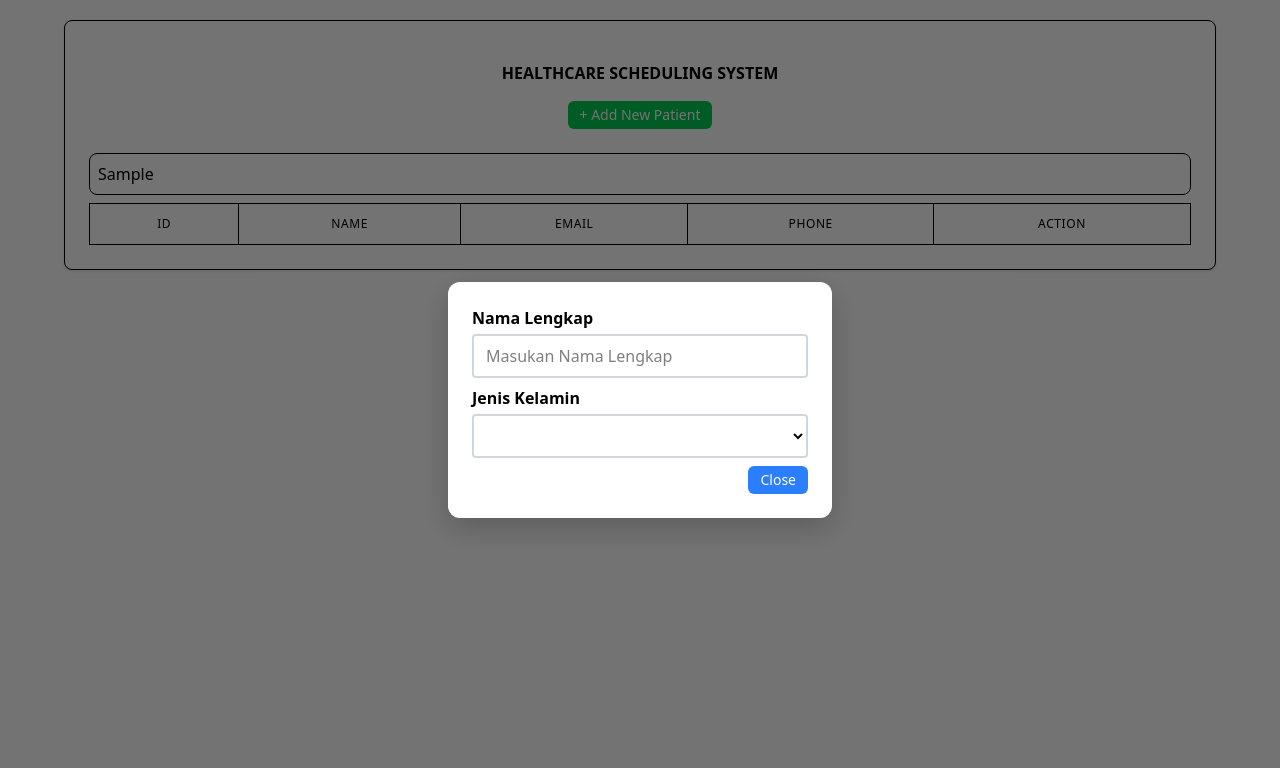
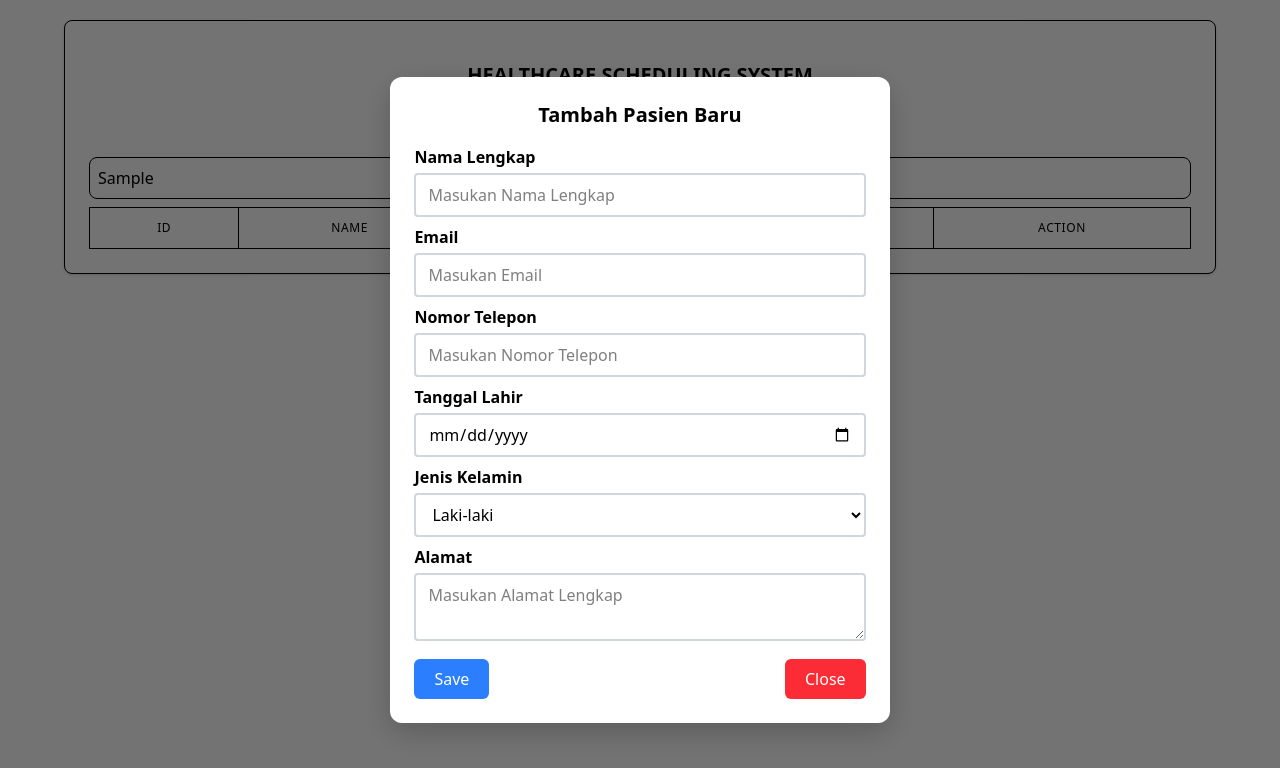
Before and after one commit to Dikin19/healthcare-scheduling-system, a React (Vite) app in the folder front-end/: page / in a window 1280 px wide. Both pictures are taken after typing "Sample" into the empty fields and a click on the button "+ Add New Patient". Shown: the top 768 px of the page. Built offline with nearby package versions, Linux system fonts and the light colour scheme.

Commit message:
feat(patient): implement add new patient feature

```diff
--- a/front-end/package.json
+++ b/front-end/package.json
@@ -17,7 +17,9 @@
     "react-dom": "^19.2.4",
     "react-router": "^7.13.0",
     "react-router-dom": "^7.13.0",
+    "react-toastify": "^11.0.5",
     "tailwindcss": "^4.1.18",
+    "toastify": "^2.0.1",
     "zustand": "^5.0.10"
   },
   "devDependencies": {
--- /dev/null
+++ b/front-end/src/components/form/formTextarea.jsx
@@ -0,0 +1,39 @@
+
+
+
+
+export default function FormTextarea({
+
+    label,
+    name,
+    value,
+    onChange,
+    placeholder,
+    error,
+    row = 3
+
+}) {
+
+    return (
+        <div>
+            <label className="block font-semibold mb-1">
+                {label}
+            </label>
+
+            <textarea
+                name={name}
+                value={value}
+                onChange={onChange}
+                // rows={rows}
+                placeholder={placeholder}
+                className={`w-full border-2 rounded px-3 py-2 focus:outline-none focus:border-blue-500
+                ${error ? 'border-red-500' : 'border-gray-300'}`}
+            />
+
+                {error && (
+                <p className="text-red-500 text-sm mt-1">{error}</p>
+                )}
+
+        </div>
+    );
+}
--- /dev/null
+++ b/front-end/src/hooks/usePatientForm.js
@@ -0,0 +1,126 @@
+
+import {useState, useEffect} from "react"
+import { useQuery, useMutation } from "@apollo/client/react";
+import { toast } from "react-toastify";
+import { GET_PATIENTS, CREATE_PATIENT} from "../graphql/queries";
+
+
+export default function UsePatientForm(onSuccess) {
+
+    const initialFormData = {
+        name: "",
+        email: "",
+        phone: "",
+        address: "",
+        dateOfBirth: "",
+        gender: "Laki-laki"
+    };
+
+    const [formData, setFormData] = useState(initialFormData);
+
+
+    const [errors, setErrors] = useState({})
+
+    const [createPatient, {loading: creating}] = useMutation(CREATE_PATIENT, {
+        refetchQueries: [{query: GET_PATIENTS, variables: {search: ""}},
+        ]
+    });
+
+    const validate = () => {
+
+        const newErrors = []
+
+        if (!formData.name.trim()){
+            newErrors.name = "Nama wajib diisi"
+        }
+
+        if (!formData.email.trim()) {
+            newErrors.email = "Email wajib diisi"
+        }
+
+        if (!formData.phone.trim()) {
+            newErrors.phone = "Phone wajib diisi"
+
+        }
+        if (!formData.address.trim()) {
+            newErrors.address = "Alamat wajib diisi"
+        }
+
+        if (!formData.dateOfBirth.trim()) {
+            newErrors.dateOfBirth = " Tanggal wajib diisi"
+        }
+
+        setErrors(newErrors);
+        return Object.keys(newErrors).length === 0;
+
+    }
+
+    const resetForm = () => {
+        setFormData(initialFormData);
+        setErrors({});
+    };
+
+    const handleChange = (e) => {
+        const { name, value } = e.target;
+
+
+        setFormData(prev => ({
+            ...prev,
+            [name]: value
+        }));
+
+        if (errors[name]) {
+            setErrors(prev => ({
+                ...prev,
+                [name]: ""
+            }));
+        }
+    };
+
+    const handleSubmit = async (e) => {
+        e.preventDefault()
+
+        if (!validate()) {
+            toast.error("Mohon lengkapi semua field yang wajib diisi!", {
+                position: "top-right"
+            });
+            return;
+        }
+
+        try {
+
+            await createPatient({
+                variables : {
+                    input: formData
+                }
+            });
+
+            toast.success("pasien berhasil ditambahkan", {
+                position: "top-right"
+            });
+
+            resetForm();
+
+            if (onSuccess) {
+                onSuccess();
+            }
+
+        } catch (error) {
+            toast.error("Terjadi kesalahan: " + error.message, {
+                position: "top-right"
+            });
+
+        }
+
+    };
+
+    return {
+        formData,
+        errors,
+        handleSubmit,
+        handleChange,
+        resetForm
+    }
+
+
+}
--- a/front-end/src/pages/PatientList.jsx
+++ b/front-end/src/pages/PatientList.jsx
@@ -8,6 +8,8 @@ import Button from "../components/button/button";
 import { useNavigate } from "react-router-dom"
 import FormInput from "../components/form/formInput";
 import FormSelect from "../components/form/formSelect";
+import FormTextArea from "../components/form/formtextarea";
+import UsePatientForm from "../hooks/usePatientForm";
 
 
 
@@ -16,9 +18,13 @@ export default function PatientList() {
 
     const search = usePatientStore((s) => s.search);
     const [showForm, setShowForm] = useState(false)
-
     const navigate = useNavigate()
 
+    const handleSuccess = () => {
+        setShowForm(false);
+    };
+
+    const {formData, errors, handleSubmit, handleChange, resetForm} = UsePatientForm(handleSuccess)
     const { data, loading, error } = useQuery(GET_PATIENTS, { variables: { search: "" } });
     // console.log("apa data masuk", data);
     const dataPatients = data?.patients
@@ -40,6 +46,10 @@ export default function PatientList() {
 
     }, [dataPatients, search])
 
+    const genderOption = [
+        {value: "Laki-Laki", label: "Laki-laki"},
+        {value: "Perempuan", label: "Perempuan"}
+    ]
 
     return (
 
@@ -54,42 +64,119 @@ export default function PatientList() {
 
             </div>
 
-            <div className="uppercase text-lx font-bold text-center mb-4 mt-4">
+            <div className="uppercase text-base sm:text-lg md:text-xl font-bold text-center mb-3 sm:mb-4 mt-3 sm:mt-4">
                 Healthcare Scheduling System
             </div>
 
-            <div className="flex flex-wrap gap-3 justify-center mb-6">
+            <div className="flex flex-wrap gap-2 sm:gap-3 justify-center mb-4 sm:mb-6">
                 <div>
-                    <Button size="small" label="+ Add New Patient" variant="success" onClick={()=> setShowForm(true)}/>
+                    <Button
+                    size="small"
+                    label="+ Add New Patient"
+                    variant="success"
+                    onClick={()=>
+                    setShowForm(true)}/>
                 </div>
 
             </div>
 
             {showForm && (
-                <div className="fixed inset-0 z-[1000] flex items-center justify-center bg-black/55">
-                    <div className="bg-white p-6 rounded-xl w-[30%] max-w-[90%] animate-scaleFade shadow-[0_10px_30px_rgba(0,0,0,0.2)]">
+                <div className="fixed inset-0 z-[1000] flex items-center justify-center bg-black/55 p-4">
+                    <div className="bg-white p-4 sm:p-6 rounded-xl w-full sm:w-[90%] md:w-[70%] lg:w-[50%] xl:w-[40%] max-w-2xl max-h-[90vh] overflow-y-auto animate-scaleFade shadow-[0_10px_30px_rgba(0,0,0,0.2)]">
+                        <h2 className="text-lg sm:text-xl font-bold mb-4 text-center">Tambah Pasien Baru</h2>
 
+                        <form onSubmit={handleSubmit}>
                             <div className="mb-2">
                                 <FormInput
                                 label="Nama Lengkap"
                                 name="name"
+                                value={formData.name}
                                 placeholder="Masukan Nama Lengkap"
+                                onChange={handleChange}
+                                error={errors.name}
                                 />
                             </div>
 
                             <div className="mb-2">
-                            <FormSelect
-                            label="Jenis Kelamin"
-
+                                <FormInput
+                                label="Email"
+                                name="email"
+                                type="email"
+                                value={formData.email}
+                                placeholder="Masukan Email"
+                                onChange={handleChange}
+                                error={errors.email}
                                 />
                             </div>
 
-                            <div className="flex justify-end"> <Button variant="primary" label="Close" size="small" onClick={() => setShowForm(false)}/> </div>
+                            <div className="mb-2">
+                                <FormInput
+                                label="Nomor Telepon"
+                                name="phone"
+                                value={formData.phone}
+                                placeholder="Masukan Nomor Telepon"
+                                onChange={handleChange}
+                                error={errors.phone}
+                                />
+                            </div>
+
+                            <div className="mb-2">
+                                <FormInput
+                                label="Tanggal Lahir"
+                                name="dateOfBirth"
+                                type="date"
+                                value={formData.dateOfBirth}
+                                onChange={handleChange}
+                                error={errors.dateOfBirth}
+                                />
+                            </div>
+
+
+                            <div className="mb-2">
+                                <FormSelect
+                                label="Jenis Kelamin"
+                                name="gender"
+                                value={formData.gender}
+                                onChange={handleChange}
+                                options={genderOption}
+                                error={errors.gender}
+                                />
+                            </div>
+
+                            <div className="mb-3">
+                                <FormTextArea
+                                label="Alamat"
+                                name="address"
+                                value={formData.address}
+                                placeholder="Masukan Alamat Lengkap"
+                                onChange={handleChange}
+                                error={errors.address}
+                                rows={3}
+                                />
+                            </div>
+
+                            <div className="flex flex-col sm:flex-row gap-2 sm:gap-0 sm:justify-between">
+                                <Button
+                                variant="primary"
+                                label="Save"
+                                size="medium"
+                                type="submit"/>
+
+                                <Button
+                                variant="danger"
+                                label="Close"
+                                size="medium"
+                                onClick={() => {
+                                resetForm()
+                                setShowForm(false)}}/>
+                            </div>
+                        </form>
                     </div>
                 </div>
             )}
 
             <Search />
+            <div className="overflow-x-auto">
             <table className={tableStyles.table}>
                 <thead className={tableStyles.thead}>
                     <tr>
@@ -109,7 +196,7 @@ export default function PatientList() {
                             <td className={tableStyles.td}>{patient.email}</td>
                             <td className={tableStyles.td}>{patient.phone}</td>
                             <td className={tableStyles.td}>
-                                <div className="flex justify-center gap-2">
+                                <div className="flex justify-center gap-1 sm:gap-2 flex-wrap">
                                 <Button
                                 richChildren
                                 size="small"
@@ -121,7 +208,7 @@ export default function PatientList() {
                                 size="small"
                                 variant="primary"
                                 onClick={() => navigate(`/patient/${patient.id}`)}>
-                                update Patient </Button></div>
+                                Update </Button></div>
                             </td>
                         </tr>
                     ))}
@@ -129,6 +216,7 @@ export default function PatientList() {
                 </tbody>
 
             </table>
+            </div>
 
         </div>
 
```
Also changed, not shown: front-end/src/main.jsx (+15 -0 lines), 1 other file (tests, documents, lock files or other folders). Lines whose indentation alone changed are shown as unchanged.
